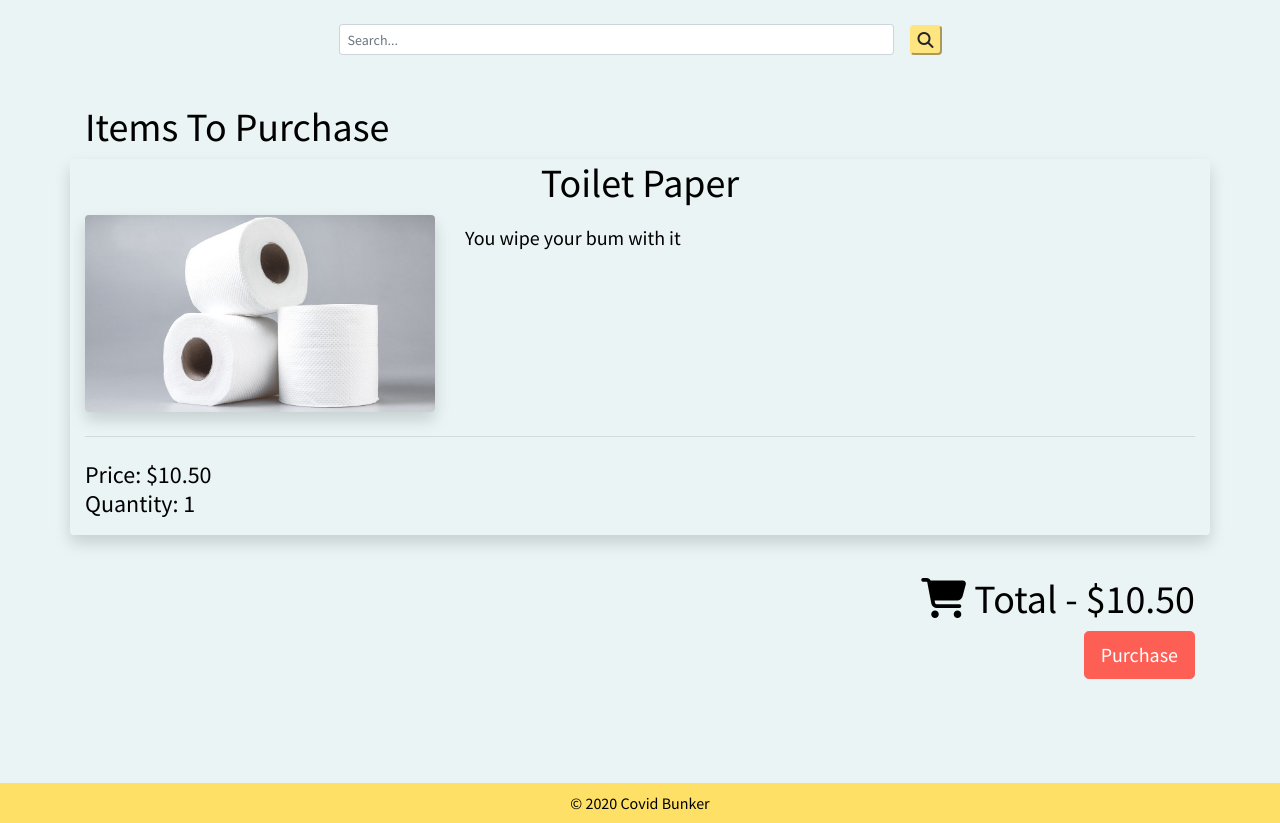
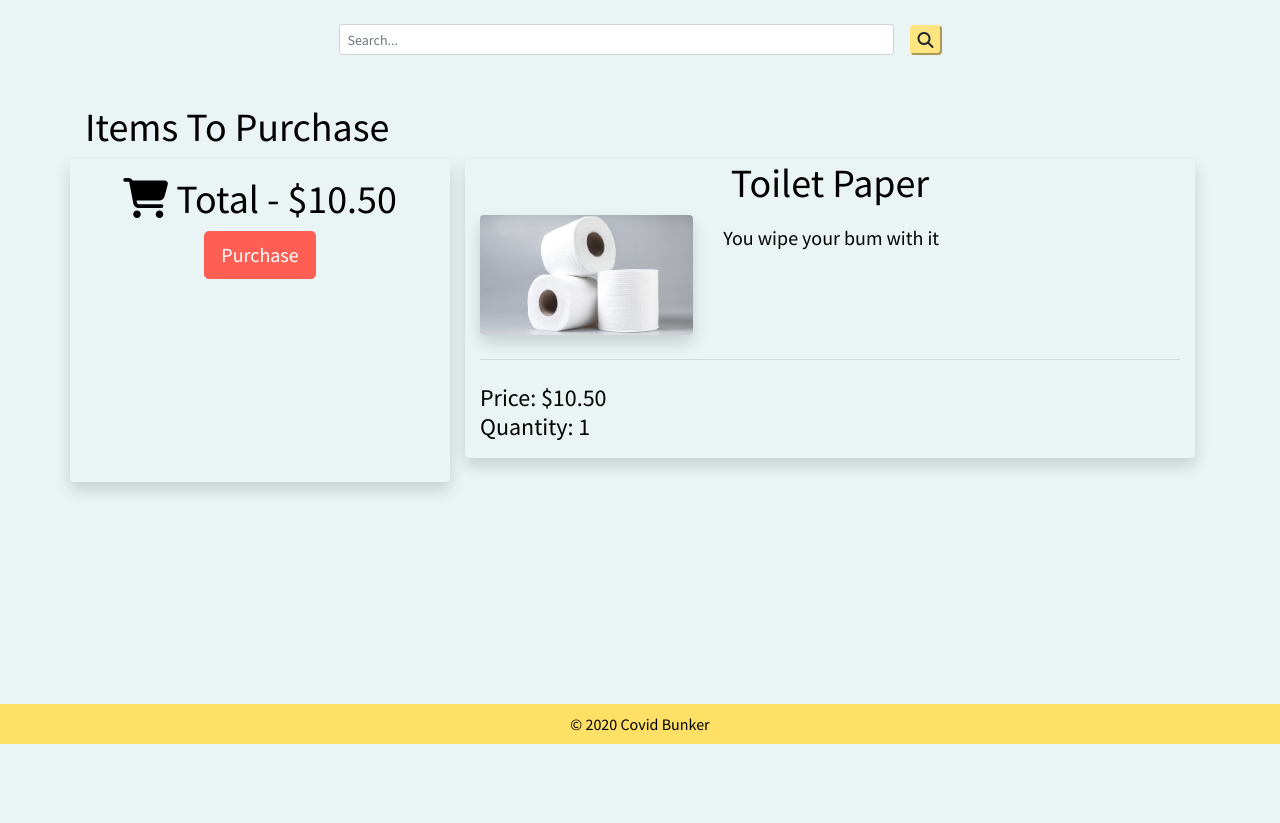
Before and after one commit to IsaacLehman/Covid-Bunker, a Flask app: page /checkout/4 in a window 1280 px wide. Shown: the part 56-879 px from the top of the page. After the commit the page ends 800 px from the top, so only its background shows below. Run offline with Flask 2, Linux system fonts and the light colour scheme; data comes from the database, SQL or seed files in the repository; data that the repository does not hold is empty; some libraries are stand-ins or nearby versions.

Commit message:
area for payment form on checkout page

```diff
--- a/covid-bunker/server.py
+++ b/covid-bunker/server.py
@@ -485,6 +485,7 @@ def checkout(PID=0, quantity=1):
 
 
     session['itemsPurchased'] = products
+    session['purchaseCost'] = total_price
     return render_template("checkout.html", products=products, total_price=total_price)
 
 @app.route("/purchase_product/")
--- a/covid-bunker/templates/checkout.html
+++ b/covid-bunker/templates/checkout.html
@@ -25,17 +25,32 @@
         <div class="col-6 text-left">
             <h1> Items To Purchase</h1>
         </div>
-        {% if products %}
-        <div class="col-6 text-right" id="top-buy-now-btn">
-          <a href="{{url_for("purchase")}}">
-            <button type="button"  class="btn btn-lg btn-danger mb-2" onclick="this.blur();">Purchase</button>
-          </a>
-
-        </div>
-        {% endif %}
     </div>
   </div>
   {% if products %}
+  <div class="container">
+    <div class="row">
+      <div class="container rounded shadow col-md-4 col-6">
+
+        <!-- FORM GOES HERE -->
+
+        <div class="container"  id="bottom-checkout-btns">
+          <div class="row pt-3 pb-5">
+            <div class="col-12 text-center">
+                <h1 id="cart-icon-checkout-page"><i class="fas fa-shopping-cart"></i> Total -  {{ "$%.2f"|format(total_price) }}</h1>
+            </div>
+            <div class="col-12 text-center">
+              <a href="{{url_for("purchase")}}">
+                  <button type="button"  class="btn btn-lg btn-danger mb-2" onclick="this.blur();">Purchase</button>
+              </a>
+            </div>
+          </div>
+        </div>
+
+
+
+      </div>
+      <div class="col-md-8">
   {% for product in products %}
   <div class="container rounded shadow mb-4" id="{{ product.id }}">
 
@@ -61,18 +76,13 @@
     </div>
   </div>
   {% endfor %}
-  <div class="container"  id="bottom-checkout-btns">
-    <div class="row pt-3 pb-5">
-      <div class="col-12 text-right">
-          <h1 id="cart-icon-checkout-page"><i class="fas fa-shopping-cart"></i> Total -  {{ "$%.2f"|format(total_price) }}</h1>
-      </div>
-      <div class="col-12 text-right">
-        <a href="{{url_for("purchase")}}">
-            <button type="button"  class="btn btn-lg btn-danger mb-2" onclick="this.blur();">Purchase</button>
-        </a>
-      </div>
+
+  </div>
     </div>
   </div>
+
+
+
   {% endif %}
   <div class="container text-center hidden" id="checkout-empty-div">
     <h1 class="display-4 text-center pt-5">Your cart is empty...</h1>
```
